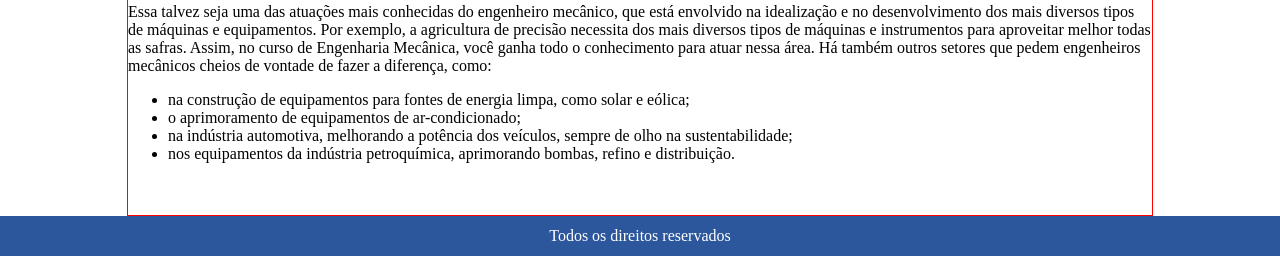
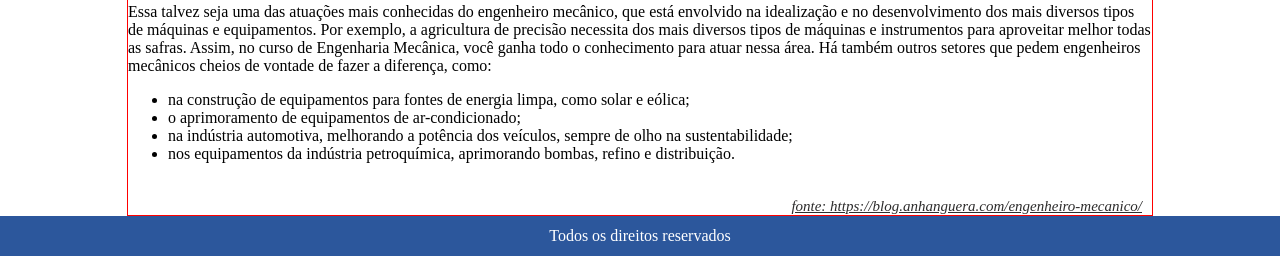
Before and after one commit to gshockke/Projeto_pratico_EP.1, a Flask app: page /home in a window 1280 px wide. Shown: the part 575-831 px from the top of the page. Run offline with Flask 2, Linux system fonts and the light colour scheme.

Commit message:
Alterado fonte do link

```diff
--- a/src/static/style.css
+++ b/src/static/style.css
@@ -49,6 +49,11 @@ a:hover {
     background-color: hsl(194, 85%, 52%);
 }
 
+#ahref{
+    color:rgb(46, 45, 45);
+    font-size: 15px;
+}
+
 #ulmenu{
     list-style: none;
     padding: 0;
--- a/src/templates/home.html
+++ b/src/templates/home.html
@@ -22,6 +22,6 @@
                 </p>
                 <br>
             </div>
-            <address align="right"><a href="https://blog.anhanguera.com/engenheiro-mecanico/", side="left">fonte: https://blog.anhanguera.com/engenheiro-mecanico/</a></address>
+            <address align="right"><a href id=ahref ="https://blog.anhanguera.com/engenheiro-mecanico/">fonte: https://blog.anhanguera.com/engenheiro-mecanico/</a></address>
         </section>
         {% endblock %}
```
